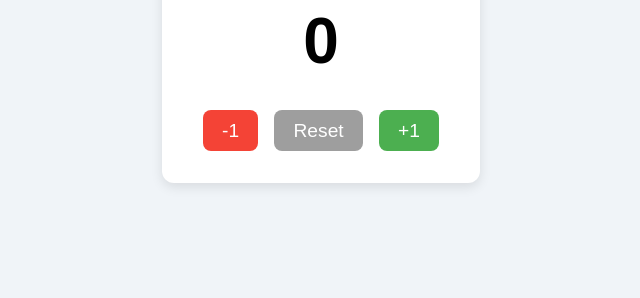
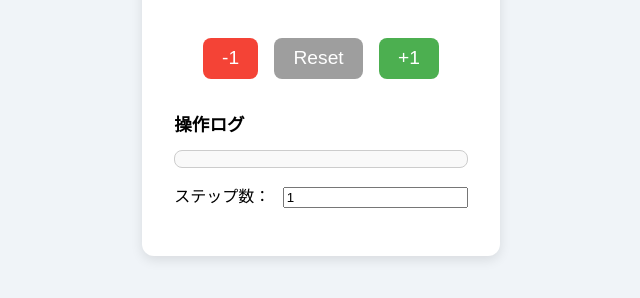
Before and after one commit to tslucky7/counter-app, a website built with webpack: page src/index.html in a window 1280 px wide. Shown: the part 368-666 px from the top of the page, without its empty margins (319-959 px from the left). Built offline with nearby package versions, Linux system fonts and the light colour scheme.

Commit message:
first commit ボタン押下で値の変更が可能になるまで

```diff
--- a/src/css/style.css
+++ b/src/css/style.css
@@ -63,3 +63,36 @@ button {
 button:hover {
   opacity: 0.85;
 }
+
+/* 入力時のログ */
+.log-area {
+  margin-top: 2rem;
+  text-align: left;
+  max-width: 300px;
+  margin-inline: auto;
+}
+
+.log-area h2 {
+  font-size: 1.1rem;
+  margin-bottom: 0.5rem;
+}
+
+#log-list {
+  list-style: none;
+  padding: 0;
+  font-size: 0.9rem;
+  max-height: 150px;
+  overflow-y: auto;
+  border: 1px solid #ccc;
+  border-radius: 8px;
+  padding: 0.5rem;
+  background-color: #f9f9f9;
+}
+
+/* ステップ */
+.step-control {
+  margin-bottom: 1rem;
+}
+.step-control label {
+  margin-right: 0.5rem;
+}
--- a/src/index.html
+++ b/src/index.html
@@ -14,6 +14,14 @@
       <button id="reset">Reset</button>
       <button id="increment">+1</button>
     </div>
+    <section class="log-area">
+      <h2>操作ログ</h2>
+      <ul id="log-list"></ul>
+    </section>
+    <div class="step-control">
+      <label for="step">ステップ数：</label>
+      <input type="number" id="step" value="1" min="1" />
+    </div>
   </main>
 </body>
 </html>
--- a/src/js/index.ts
+++ b/src/js/index.ts
@@ -5,6 +5,7 @@ const increment = document.getElementById("increment");
 const countDisplay = document.getElementById("counter");
 let intCountDisplay = parseInt(countDisplay?.textContent || "0");
 const reset = document.getElementById("reset");
+const stepInput = document.getElementById("step") as HTMLInputElement | null;
 
 console.log(intCountDisplay);
 console.log(decrement);
@@ -22,4 +23,8 @@ document.addEventListener("DOMContentLoaded", () => {
     intCountDisplay--;
     countDisplay!.textContent = intCountDisplay.toString();
   });
+  reset?.addEventListener("click", () => {
+    intCountDisplay = 0;
+    countDisplay!.textContent = intCountDisplay.toString();
+  })
 });
```
Also changed, not shown: dist/bundle.js, dist/index.html, dist/main.css, 2 other files.
